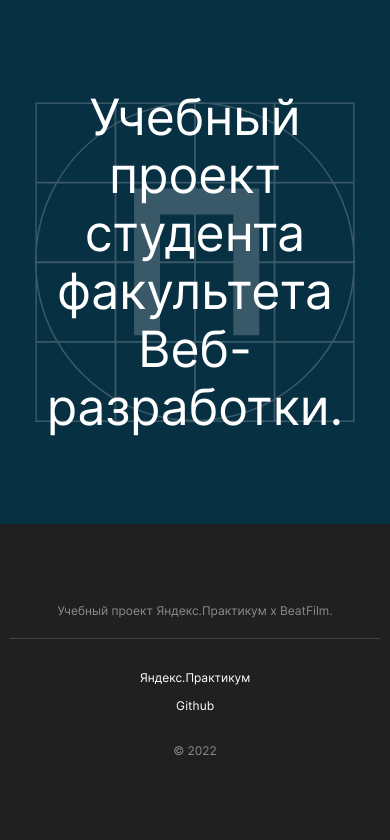
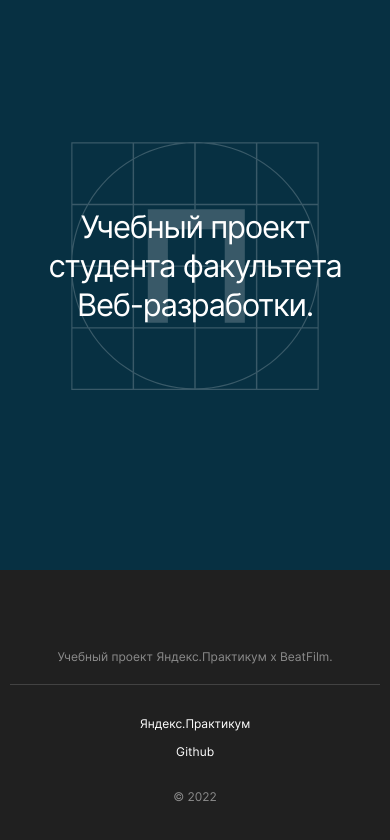
Before and after one commit to gans-AD/movies-explorer-api, a React app: page / in a window 390 px wide. Built offline with nearby package versions, Linux system fonts and the light colour scheme.

Commit message:
feat: компонент Promo

```diff
--- a/src/components/Promo/Promo.css
+++ b/src/components/Promo/Promo.css
@@ -1,21 +1,55 @@
-.promo{
+.promo {
   width: 100vw;
   background-color: #073042;
+  display: flex;
+  flex-direction: column;
+  align-items: center;
+}
+
+.promo__logo {
   background-image: url("../../images/promo-logo.svg");
   background-repeat: no-repeat;
   background-position: center;
-    display: flex;
-    flex-direction: column;
-    align-items: center;
-    justify-content: center;
-    min-height: 524px;
+  background-size: contain;
+  width: 320px;
+  height: 320px;
+  position: absolute;
+  margin-top: 82px;
 }
 
-.promo__title{
+.promo__title {
   font-size: 50px;
   line-height: 58px;
   font-weight: 400;
+  letter-spacing: -0.04em;
   text-align: center;
-    color: #FFFFFF;
+  color: #ffffff;
   max-width: 730px;
+  margin: 184px auto 224px;
+  z-index: 1;
 }
+
+@media screen and (max-width: 768px) {
+  .promo__logo {
+    margin-top: 224px;
+  }
+
+  .promo__title {
+    margin: 326px auto 342px;
+  }
+}
+
+@media screen and (max-width: 430px) {
+  .promo__logo {
+    width: 248px;
+    height: 248px;
+    margin-top: 142px;
+  }
+
+  .promo__title {
+    font-size: 31px;
+    line-height: 39px;
+    max-width: 350px;
+    margin: 207px auto 246px;
+  }
+}
--- a/src/components/Promo/Promo.js
+++ b/src/components/Promo/Promo.js
@@ -3,6 +3,7 @@ import "./Promo.css";
 function Promo() {
   return (
     <section className="promo">
+      <div className="promo__logo"></div>
       <h1 className="promo__title">
         Учебный проект студента факультета Веб-разработки.
       </h1>
```
Lines whose indentation alone changed are shown as unchanged.
